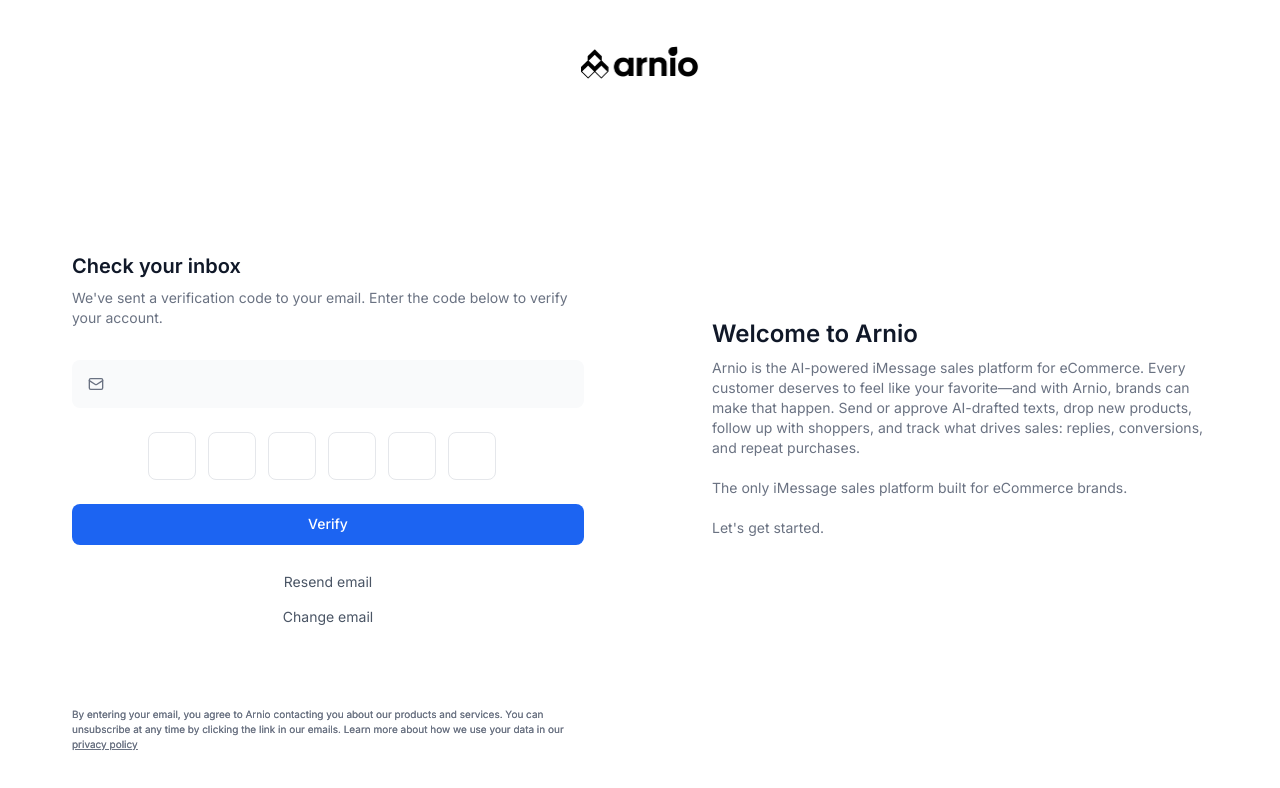
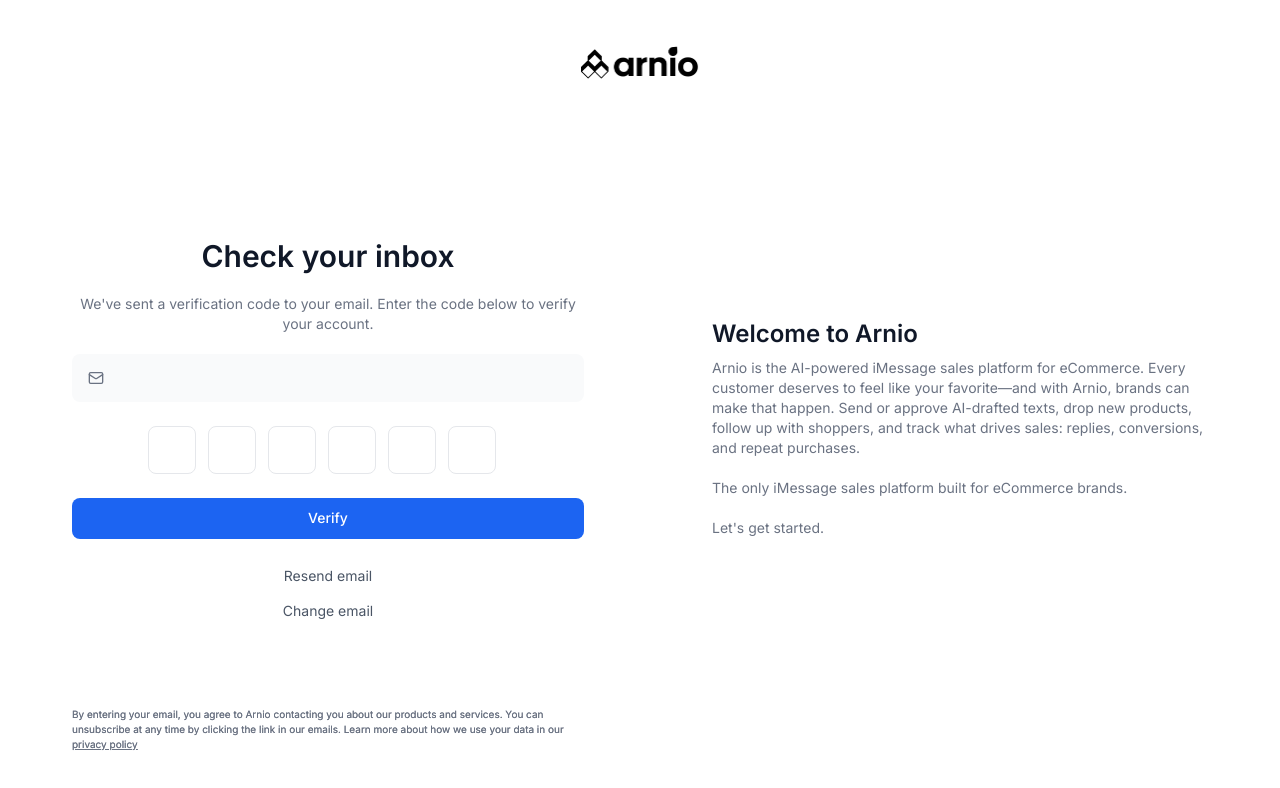
Before and after one commit to asif-zulfiqar/arnio-saas, a Next.js app: page /email-confirmation in a window 1280 px wide. Shown: the top 788 px of the page. Built offline with nearby package versions, Linux system fonts and the light colour scheme; no server answers.

Commit message:
ui updated

```diff
--- a/app/(auth)/email-confirmation/page.js
+++ b/app/(auth)/email-confirmation/page.js
@@ -80,11 +80,11 @@ const EmailConfirmation = () => {
 
   return (
     <SignupLayout step={1}>
-      <div className="w-full">
-        <h1 className="text-xl font-semibold text-gray-900 mb-2">
+      <div className="w-full space-y-5">
+        <h1 className="text-3xl text-center font-semibold text-gray-900">
           Check your inbox
         </h1>
-        <p className="text-sm text-gray-500 mb-8">
+        <p className="text-sm text-gray-500 text-center">
           We've sent a verification code to your email. Enter the code below to verify your account.
         </p>
 
```
